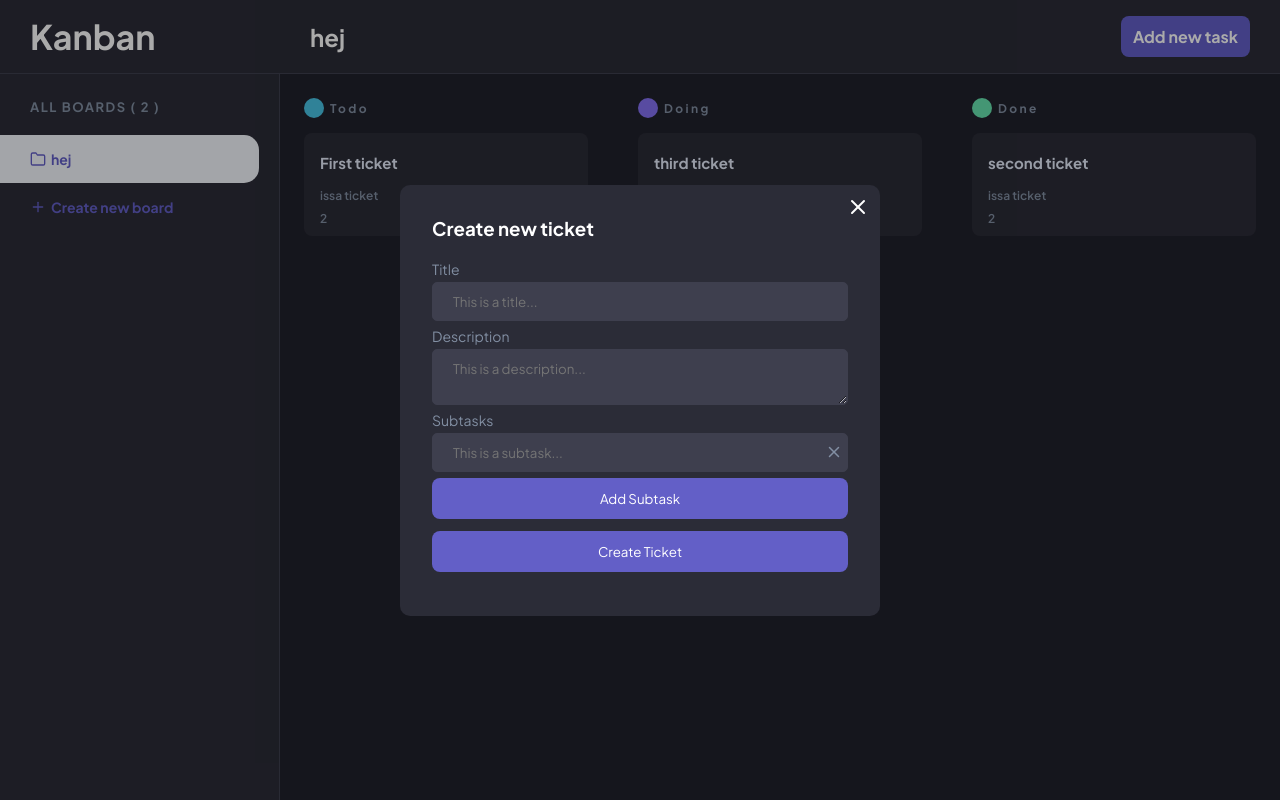
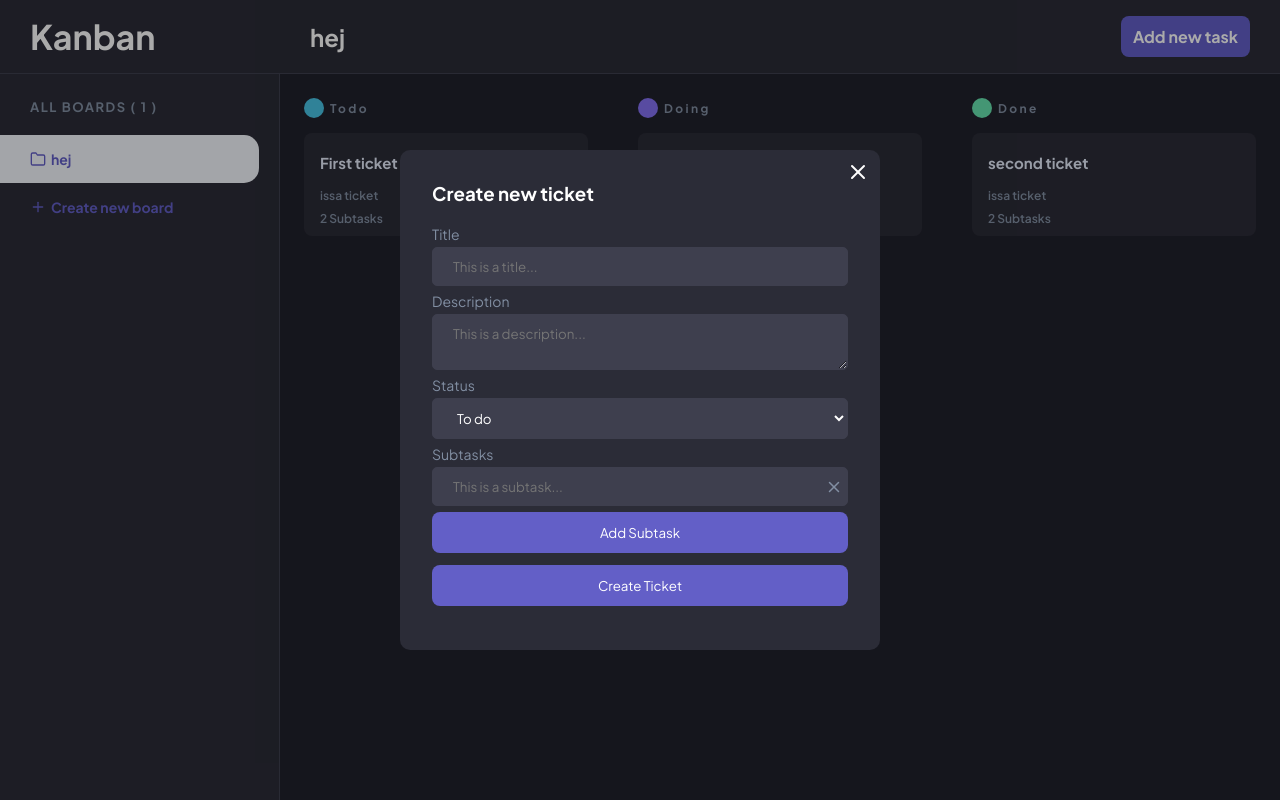
Before and after one commit to GabrielYKB/kanban-board, a React (Vite) app: page / in a window 1280 px wide. Both pictures are taken after a click on the button "Add new task". Built offline with nearby package versions, Linux system fonts and the light colour scheme.

Commit message:
added new features to create tasks

```diff
--- a/src/components/CreateTaskModel/CreateTaskModel.scss
+++ b/src/components/CreateTaskModel/CreateTaskModel.scss
@@ -33,7 +33,8 @@
         }
 
         input,
-        textarea {
+        textarea,
+        select {
             width: 100%;
             display: block;
             border-radius: 5px;
--- a/src/components/CreateTaskModel/CreateTaskModel.tsx
+++ b/src/components/CreateTaskModel/CreateTaskModel.tsx
@@ -1,12 +1,17 @@
 import React, { useState } from "react";
 import "./CreateTaskModel.scss";
 import { X } from "react-feather";
+import { useBoardContext } from "../../context/BoardsContext";
 
 type props = {
     toggleShowCreateTask: () => void;
 };
 
 export default function CreateTaskModel({ toggleShowCreateTask }: props) {
+    const { createTicket } = useBoardContext();
+    const [title, setTitle] = useState("");
+    const [description, setDescription] = useState("");
+    const [status, setStatus] = useState(0);
     const [subtasks, setSubtasks] = useState([""]);
 
     return (
@@ -26,15 +31,43 @@ export default function CreateTaskModel({ toggleShowCreateTask }: props) {
                     type="text"
                     id="title"
                     placeholder="This is a title..."
+                    value={title}
+                    onChange={(e) => setTitle(e.target.value)}
                 />
 
                 <label htmlFor="description">Description</label>
-                <textarea id="title" placeholder="This is a description..." />
+                <textarea
+                    id="description"
+                    placeholder="This is a description..."
+                    value={description}
+                    onChange={(e) => setDescription(e.target.value)}
+                />
+
+                <label htmlFor="status">Status</label>
+                <select
+                    name="status"
+                    id="status"
+                    value={status}
+                    onChange={(e) => setStatus(parseInt(e.target.value))}
+                >
+                    <option value={0}>To do</option>
+                    <option value={1}>Doing</option>
+                    <option value={2}>Done</option>
+                </select>
 
                 <label>Subtasks</label>
                 {subtasks.map((task, index) => (
                     <div className="subtask-container">
-                        <input type="text" placeholder="This is a subtask..." />
+                        <input
+                            type="text"
+                            placeholder="This is a subtask..."
+                            onChange={(e) => {
+                                subtasks[index] = e.target.value;
+                                setSubtasks([...subtasks]);
+                            }}
+                            value={task}
+                        />
+
                         <X
                             onClick={() => {
                                 subtasks.splice(index, 1);
@@ -49,7 +82,15 @@ export default function CreateTaskModel({ toggleShowCreateTask }: props) {
                 >
                     Add Subtask
                 </button>
-                <button className="btn">Create Ticket</button>
+                <button
+                    className="btn"
+                    onClick={() => {
+                        createTicket(title, description, subtasks, status);
+                        toggleShowCreateTask();
+                    }}
+                >
+                    Create Ticket
+                </button>
             </div>
         </div>
     );
--- a/src/components/Sidebar/Sidebar.tsx
+++ b/src/components/Sidebar/Sidebar.tsx
@@ -13,11 +13,13 @@ export default function Sidebar({}: Props) {
 
     return (
         <div className="sidebar">
-      <p>ALL BOARDS ( 2 )</p>
+            <p>ALL BOARDS ( {projects.length} )</p>
             <ul className="sidebar-items">
                 {projects.map((project, index) => (
                     <li
-            className={project.id === currentProject.id ? "active" : ""}
+                        className={
+                            project.id === currentProject.id ? "active" : ""
+                        }
                         onClick={() => changeBoard(index)}
                     >
                         <Folder />
--- a/src/components/Ticket/Ticket.tsx
+++ b/src/components/Ticket/Ticket.tsx
@@ -11,7 +11,7 @@ export default function Ticket({ ticket }: Props) {
         <div className="ticket">
             <h3>{ticket.title}</h3>
             <p>{ticket.description}</p>
-      <p>{ticket.tasks.length}</p>
+            <p>{ticket.tasks.length + " Subtasks"}</p>
         </div>
     );
 }
--- a/src/context/BoardsContext.tsx
+++ b/src/context/BoardsContext.tsx
@@ -7,6 +7,12 @@ interface Context {
     projects: Project[];
     createProject: (name: string) => void;
     changeBoard: (index: number) => void;
+    createTicket: (
+        title: string,
+        description: string,
+        subtasks: string[],
+        index: number
+    ) => void;
     currentProject: Project;
 }
 
@@ -14,6 +20,7 @@ const BoardsContext = createContext<Context>({
     projects: [],
     createProject: () => {},
     changeBoard: () => {},
+    createTicket: () => {},
     currentProject: {} as Project,
 });
 
@@ -53,9 +60,31 @@ export default function BoardsContextProvider({ children }: Props) {
         setSelectedIndex(index);
     }
 
+    function createTicket(
+        title: string,
+        description: string,
+        subtasks: string[],
+        index: number
+    ) {
+        projects[selectedIndex].board[index].tickets.push({
+            title,
+            description,
+            tasks: subtasks,
+            id: uuid4(),
+        });
+
+        setProjects([...projects]);
+    }
+
     return (
         <BoardsContext.Provider
-      value={{ projects, createProject, currentProject, changeBoard }}
+            value={{
+                projects,
+                createProject,
+                currentProject,
+                createTicket,
+                changeBoard,
+            }}
         >
             {children}
         </BoardsContext.Provider>
```
Lines whose indentation alone changed are shown as unchanged.
